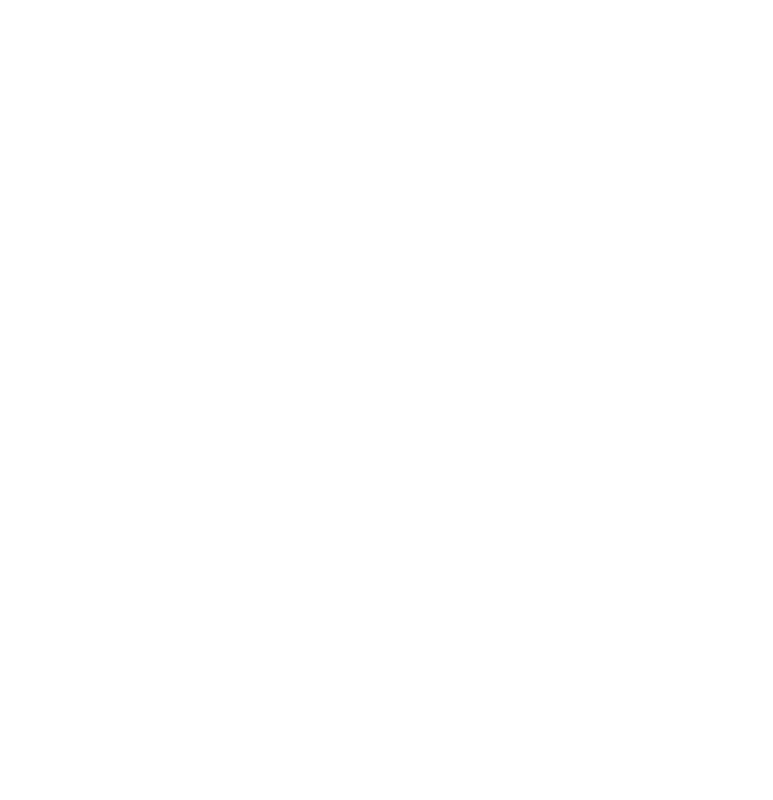
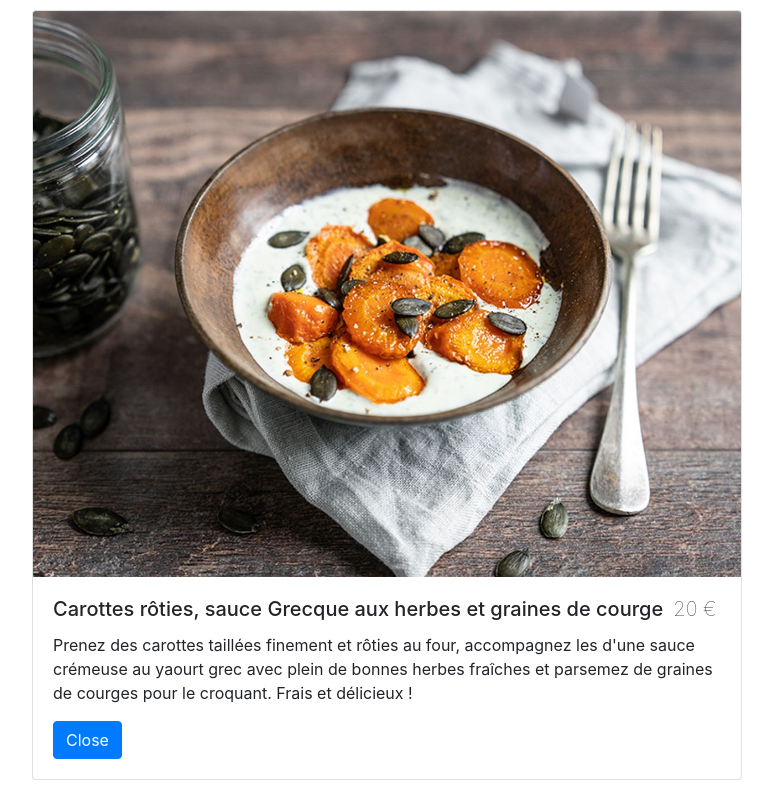
Before and after one commit to surfncode/to-delete2, a React (Create React App) app in the folder frontend/: page /view/1 in a window 1280 px wide. Shown: the whole page, without its empty margins (253-1026 px from the left). Built offline with nearby package versions, Linux system fonts and the light colour scheme.

Commit message:
view dish basic layout

```diff
--- a/frontend/src/List.css
+++ b/frontend/src/List.css
@@ -14,7 +14,7 @@
 	margin-right: 10px;
 }
 
-.Price {
+.Dish .Price {
 	padding-left: 10px;
 	font-weight: lighter;
 }
--- a/frontend/src/List.jsx
+++ b/frontend/src/List.jsx
@@ -32,7 +32,7 @@
 		const viewUrl = `view/${dish.id}`;
 		return (
 			<Card className="Dish" key={dish.id} data-id={dish.id} onClick={this.onClickCard}>
-			  <Link to={viewUrl}><Card.Img variant="top" src="default-dish.jpeg" /></Link>
+			  <Link to={viewUrl}><Card.Img variant="top" src="/default-dish.jpeg" /></Link>
 			  <Card.Body>
 			  <Card.Title>{dish.name}<span className="Price">{dish.price} €</span></Card.Title>
 			    <Card.Text>{dish.description}</Card.Text>
--- /dev/null
+++ b/frontend/src/View.css
@@ -0,0 +1,11 @@
+
+.ViewDish {
+	display: inline-block;
+	margin: 10px;
+}
+
+
+.ViewDish .Price {
+	padding-left: 10px;
+	font-weight: lighter;
+}
--- a/frontend/src/View.jsx
+++ b/frontend/src/View.jsx
@@ -1,7 +1,78 @@
 
-function View() {
-	console.log("jndb render View")
-	return [];
+import * as React from 'react';
+import Card from 'react-bootstrap/Card';
+import Button from 'react-bootstrap/Button';
+import Spinner from 'react-bootstrap/Spinner';
+import Container from 'react-bootstrap/Container';
+import Row from 'react-bootstrap/Row';
+import Col from 'react-bootstrap/Col';
+import { Link } from "react-router-dom";
+import './View.css';
+
+class View  extends React.Component {
+	constructor(props) {
+		super(props);
+		this.state = {};
+	}
+
+	render() {
+		console.log("jndb render View");
+		const dish = this.state.dish;
+		const content =  dish ? this.renderDish(dish) : this.renderLoading();
+		return (
+			<Container>
+				<Row>
+					<Col md={2}></Col>
+					<Col md={8}>
+						{content}
+					</Col>
+					<Col md={2}></Col>
+				</Row>
+			</Container>
+		);
+	}
+
+	renderDish(dish) {
+		return (
+			<Card className="ViewDish">
+			  <Card.Img variant="top" src="/default-dish.jpeg" />
+			  <Card.Body>
+			  <Card.Title>{dish.name}<span className="Price">{dish.price} €</span></Card.Title>
+			    <Card.Text>{dish.description}</Card.Text>
+			    <Link to={"/"}>
+			    	<Button variant="primary">Close</Button>
+			    </Link>
+			  </Card.Body>
+			</Card>
+		);
+	}
+
+	renderLoading() {
+		return (<Spinner animation="border" />);
+	}
+
+	componentDidMount() {
+		this.setState({dish: getDish()});
+	}
+}
+
+// jndb
+function getDish() {
+	return {
+		id: 1,
+		name: "Carottes rôties, sauce Grecque aux herbes et graines de courge",
+		price: 20,
+		hot: false,
+		description: "Prenez des carottes taillées finement et rôties au four, accompagnez les d'une sauce crémeuse au yaourt grec avec plein de bonnes herbes fraîches et parsemez de graines de courges pour le croquant. Frais et délicieux ! ",
+		ingredients: [
+		"Carotte",
+		"Huile d'olive",
+		"Miel",
+		"Vinaigre balsamique blanc",
+		"Sel",
+		"Poivre",
+		]
+	};
 }
 
 export default View;
```
